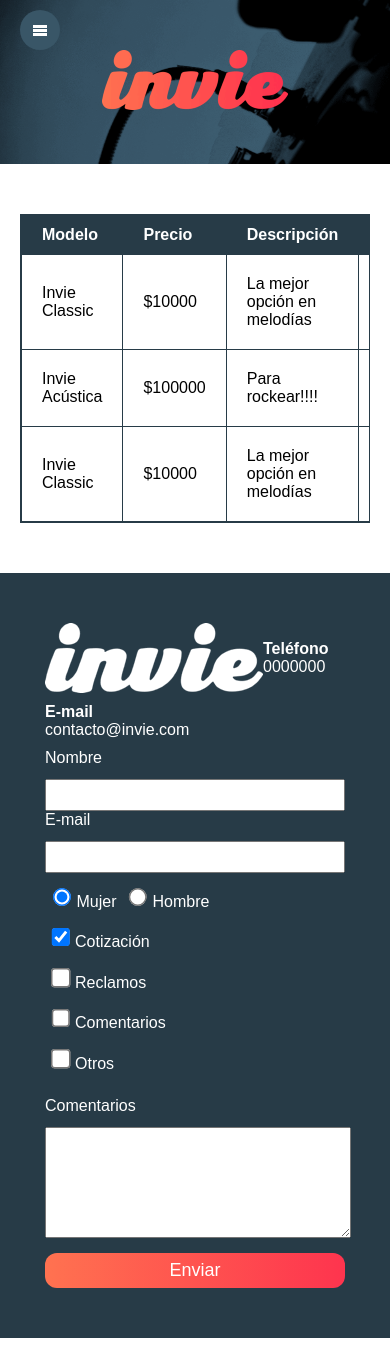
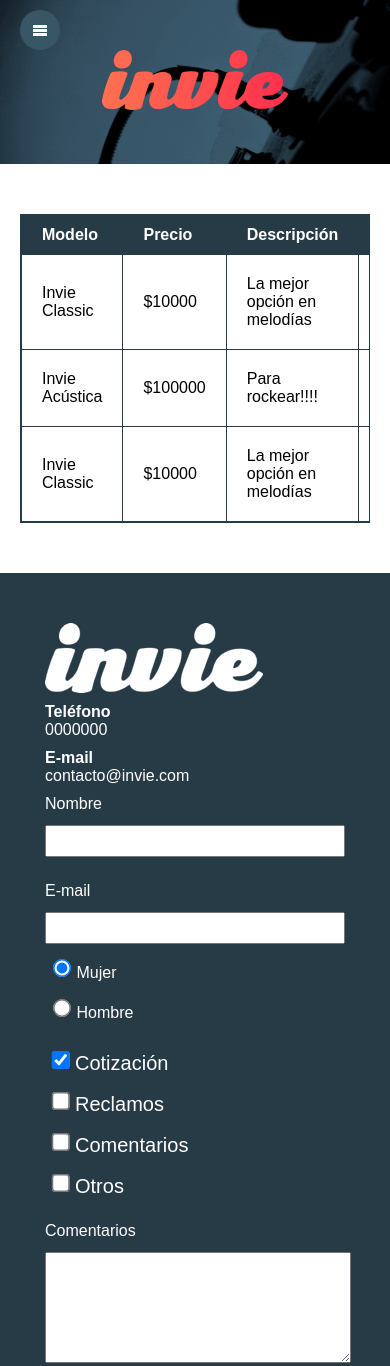
Before and after one commit to Icaro3422/invie-responsive, a plain HTML site: page precios.html in a window 390 px wide. Shown: the top 1366 px of the page. Before the commit the page ends 1338 px from the top, so only its background shows below. Drawn offline with Linux system fonts and the light colour scheme; some packages are replaced by stand-ins of ours; a script that the page names is missing; files whose address does not match are found by name; a web font is replaced by a local one.

Commit message:
Experiencia de usuario

```diff
--- a/estilos.css
+++ b/estilos.css
@@ -419,20 +419,29 @@ input:focus, textarea:focus{
     }
     .contacto{
         margin: 0 auto;
+        display: block;
+    }
+    .contacto a{
+        display: block;
     }
     .formulario{
         display: block;
         margin: auto;
         width: 300px;
     }
+    .sexo label{
+        display: block;
+    }
     .intereses label{
         display: block;
-        font-size: 16px;
+        font-size: 20px;
     }
     .col1{
         margin: 0;
     }
-
+    input[type="text"]{
+        margin-bottom: 25px;
+    }
     input[type="text"],input[type="email"]{
         font-size: 16px;
         padding: 5px;
```
Also changed, not shown: estilos.min.css.
